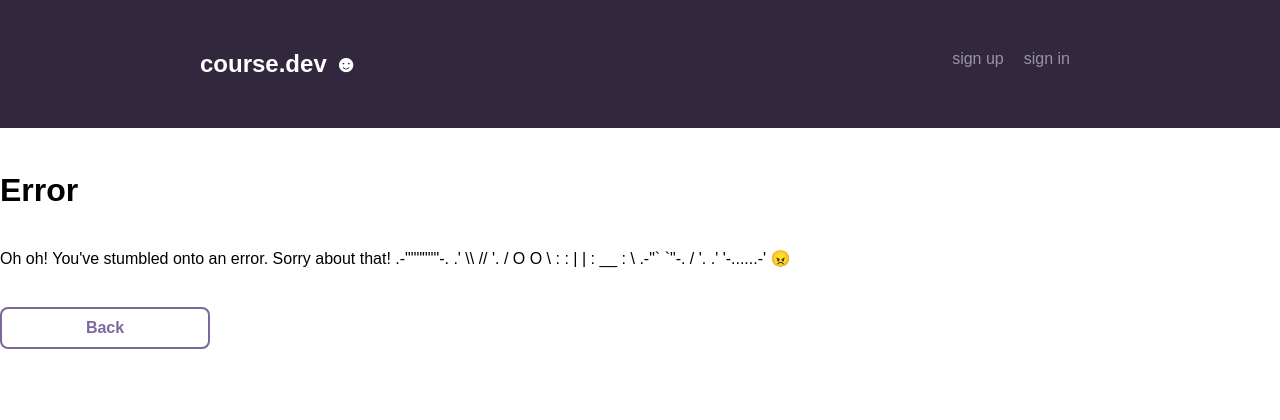
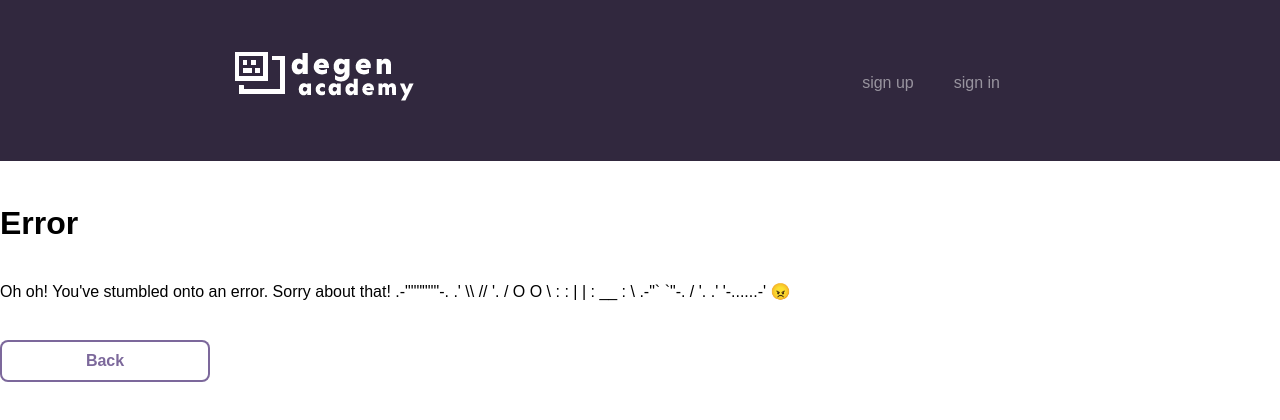
Before and after one commit to jajablinky/Degen-Academy, a React (Create React App) app in the folder client/: page /error in a window 1280 px wide. Shown: the top 420 px of the page. Built offline with nearby package versions, Linux system fonts and the light colour scheme.

Commit message:
css added and logo added

```diff
--- a/client/src/components/Header.js
+++ b/client/src/components/Header.js
@@ -1,5 +1,7 @@
 import React from "react";
 import { Link, useNavigate } from "react-router-dom";
+import logo from "../images/degenacademy.png"
+
 
 const Header = ({ context }) => {
   let navigate = useNavigate();
@@ -20,7 +22,7 @@ const Header = ({ context }) => {
   return (
     <div className="header">
       <div className="bounds">
-        <Link to="/"><h1 className="header--logo">course.dev ☻</h1></Link>
+        <Link to="/"><img className="header--logo" src={logo} alt="degen academy logo"/></Link>
         <nav>
           {authUser ? (
             <>
--- a/client/src/styles/global.css
+++ b/client/src/styles/global.css
@@ -31,24 +31,24 @@ a {
 
 .bounds span {
     color: #e9e5f0;
+    margin-right: 20px;
 }
 
 /* line 13, ../sass/global.sass */
 .header {
     background: #31283e;
-    padding: 40px 0;
     margin-bottom: 30px;
+    display: grid;
+    padding-inline: 200px;
   }
   /* line 17, ../sass/global.sass */
   .header--logo {
     color: #fff;
     font-size: 24px;
-    padding: 0 200px;
     margin: 0;
-    display: inline-block;
   }
-  .header--logo:hover {
-    color:rgb(198, 198, 198)
+  .header img:hover {
+    opacity: 50%;
   }
 
   /* line 23, ../sass/global.sass */
@@ -72,14 +72,14 @@ a {
   }
   /* line 34, ../sass/global.sass */
   .header nav {
+    padding: 40px;
     float: right;
-    margin-top: 3px;
-    margin-right: 200px;
+    margin-top: 27px;
   }
   /* line 37, ../sass/global.sass */
   .header nav a {
     color: rgba(255, 255, 255, 0.5);
-    padding: 10px;
+    padding-inline-end: 40px;
   }
   /* line 40, ../sass/global.sass */
   .header nav a:hover {
```
Also changed, not shown: client/src/images/degenacademy.png (added), 1 other file (tests, documents, lock files or other folders).
